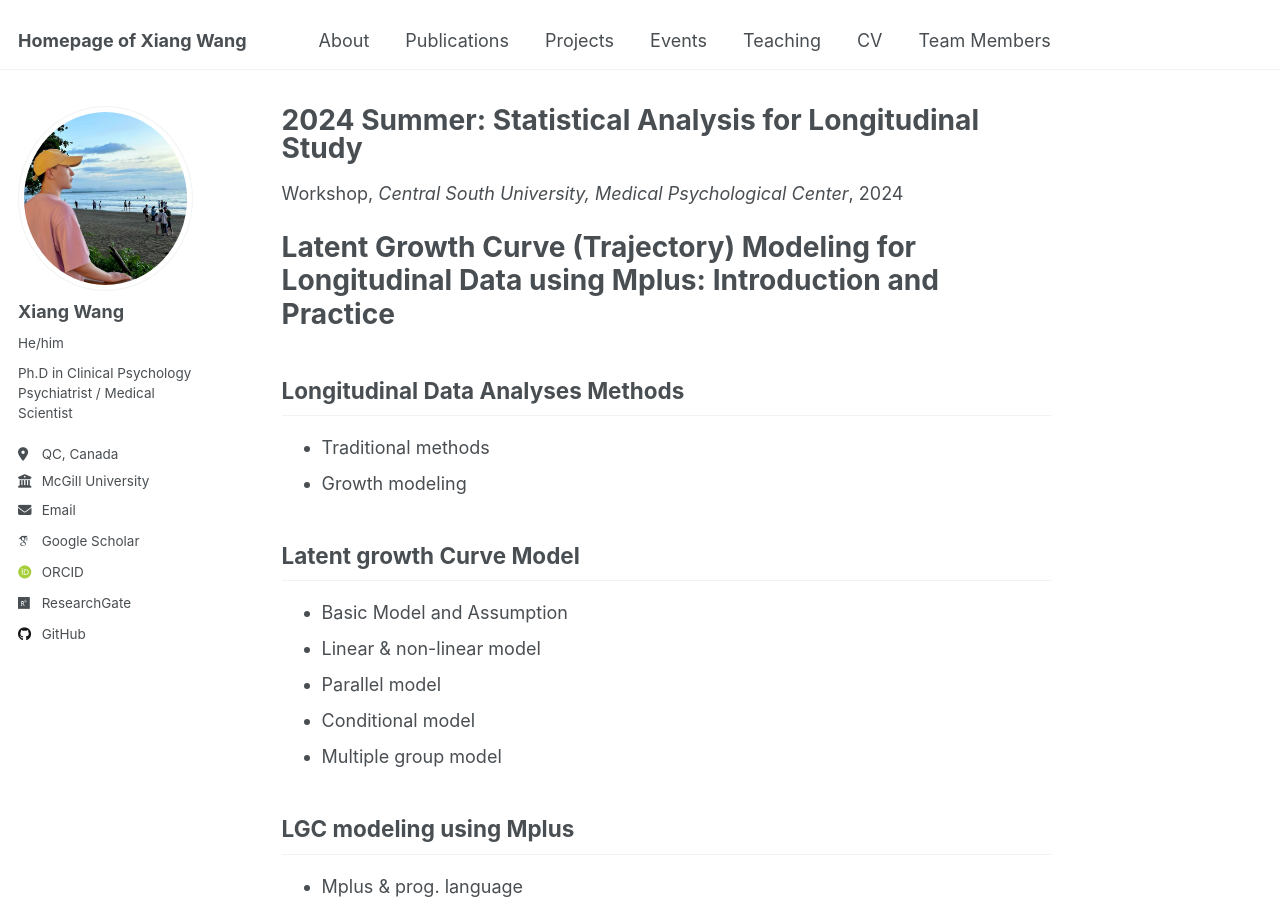
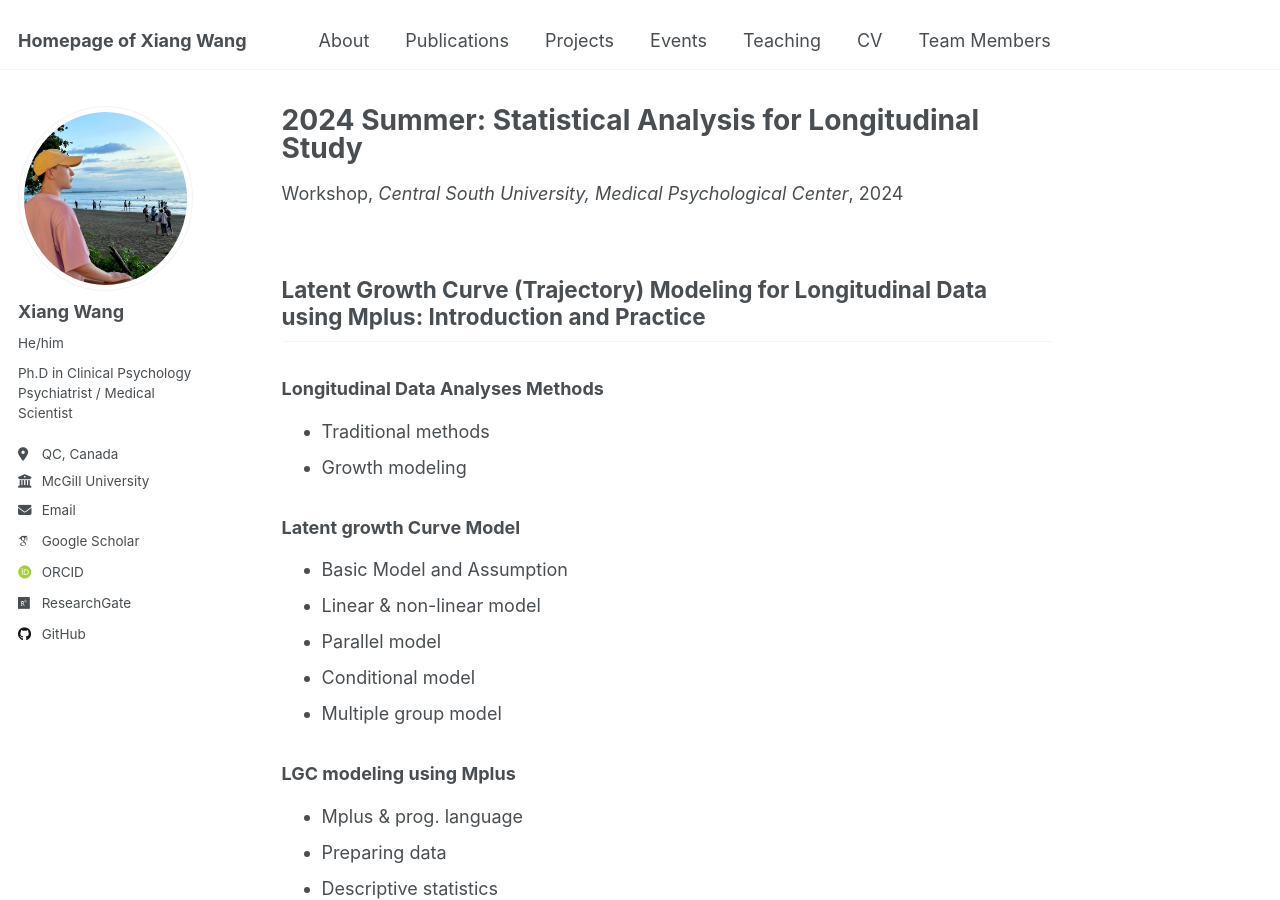
Before and after one commit to Xiang-Wangs/xiang-wangs.github.io, a Jekyll site: the page built from _teaching/2024-summer-GMMs.md, in a window 1280 px wide and 900 px high. Built offline with Jekyll 4.4.1, drawn with Linux system fonts in a browser that asks for light colours; some web fonts are replaced.

```diff
--- a/_teaching/2024-summer-GMMs.md
+++ b/_teaching/2024-summer-GMMs.md
@@ -9,19 +9,19 @@ date: 2024-08-02
 location: "Changsha, CN"
 ---
 
-# Latent Growth Curve (Trajectory) Modeling for Longitudinal Data using Mplus: Introduction and Practice
-## Longitudinal Data Analyses Methods
+## Latent Growth Curve (Trajectory) Modeling for Longitudinal Data using Mplus: Introduction and Practice
+### Longitudinal Data Analyses Methods
 * Traditional methods
 * Growth modeling
 
-## Latent growth Curve Model
+### Latent growth Curve Model
 * Basic Model and Assumption
 * Linear & non-linear model
 * Parallel model
 * Conditional model
 * Multiple group model
 
-## LGC modeling using Mplus
+### LGC modeling using Mplus
 * Mplus & prog. language
 * Preparing data
 * Descriptive statistics
@@ -29,5 +29,5 @@ location: "Changsha, CN"
 * Mplus code
 * Interpreting Output & Graphs
 
-## Practice and guidance
+### Practice and guidance
 * Practice and Q&A
```
